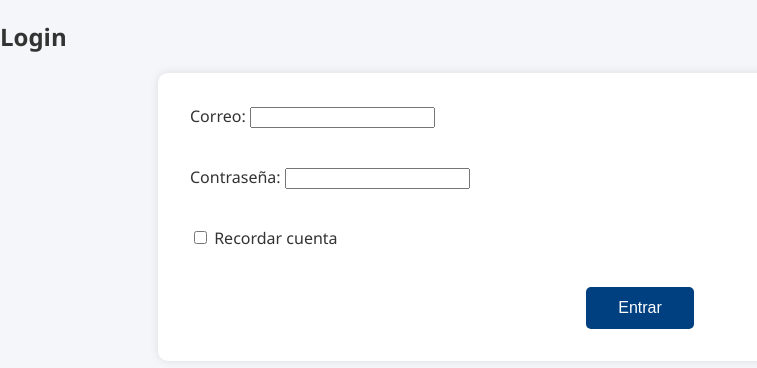
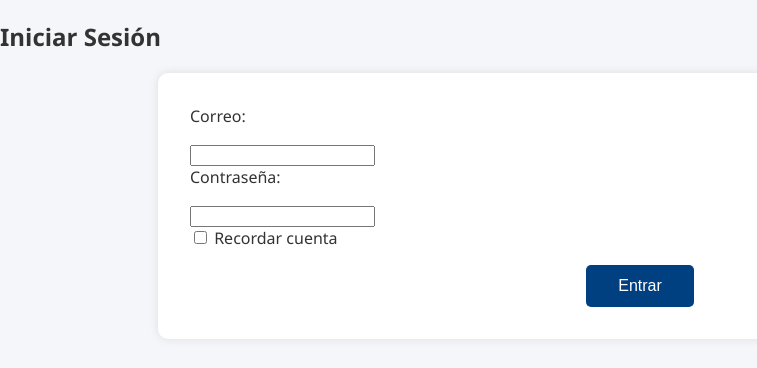
Before and after one commit to jrosselotl/comis, a FastAPI app: page /login in a window 1280 px wide. Shown: the top 368 px of the page, without its empty margins (0-757 px from the left). Run offline with FastAPI, Linux system fonts and the light colour scheme.

Commit message:
Update login.html

```diff
--- a/app/templates/login.html
+++ b/app/templates/login.html
@@ -1,17 +1,19 @@
 <!DOCTYPE html>
 <html lang="es">
 <head>
-    <meta charset="UTF-8">
-    <title>Iniciar sesión</title>
-    <link rel="stylesheet" href="/static/css/style.css">
+    <meta charset="UTF-8" />
+    <title>Iniciar Sesión</title>
+    <link rel="stylesheet" href="/static/css/style.css" />
 </head>
 <body>
-    <h2>Login</h2>
-   <form method="post" action="/login">
-    <label>Correo: <input type="email" name="correo" required></label><br>
-    <label>Contraseña: <input type="password" name="password" required></label><br>
-    <label><input type="checkbox" name="recordar" value="1"> Recordar cuenta</label><br>
-    <button type="submit">Entrar</button>
-</form>
+    <h2>Iniciar Sesión</h2>
+    <form method="post" action="/auth/login">
+        <label for="correo">Correo:</label>
+        <input type="email" name="correo" required />
+        <label for="password">Contraseña:</label>
+        <input type="password" name="password" required />
+        <label><input type="checkbox" name="recordar" /> Recordar cuenta</label>
+        <button type="submit">Entrar</button>
+    </form>
 </body>
 </html>
```
